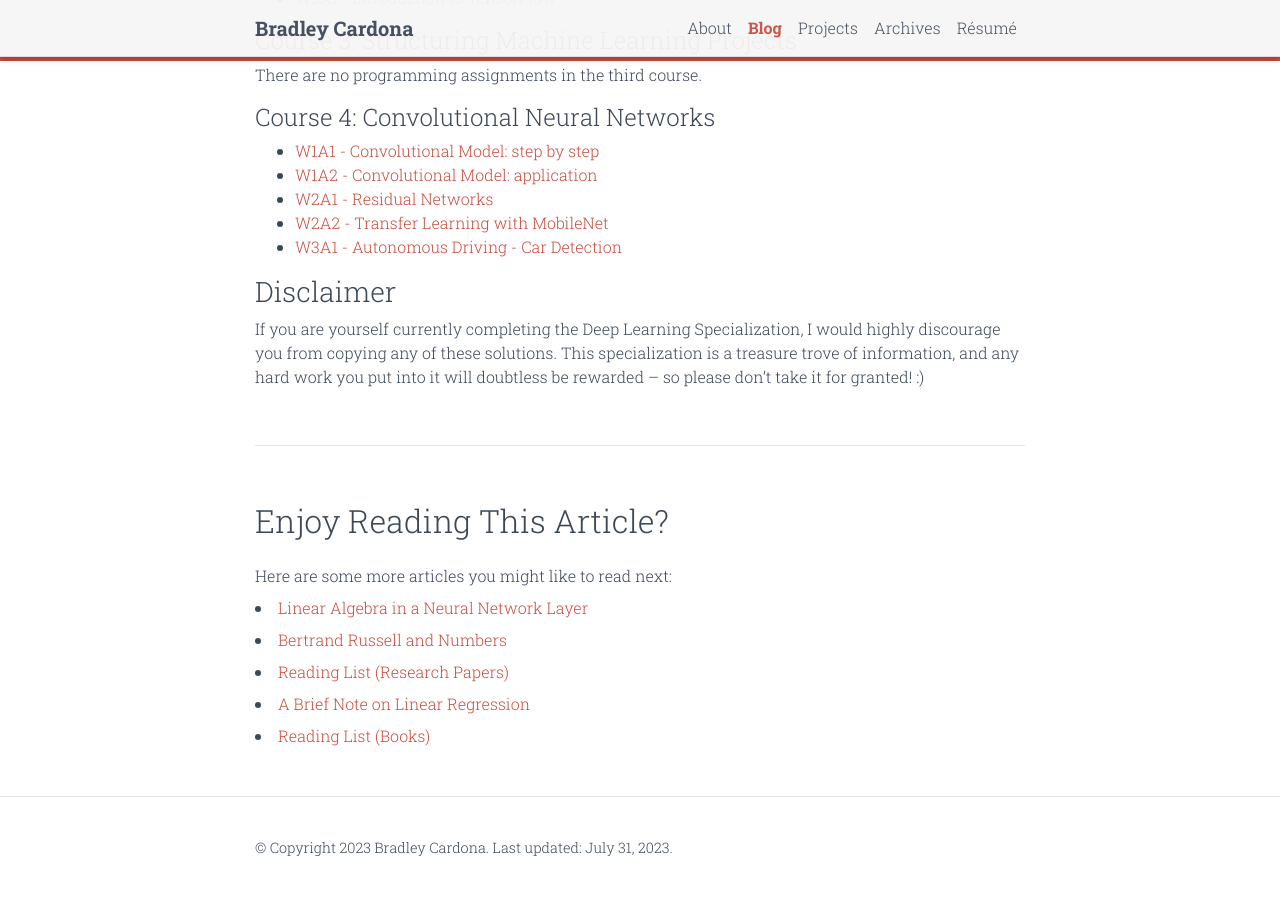
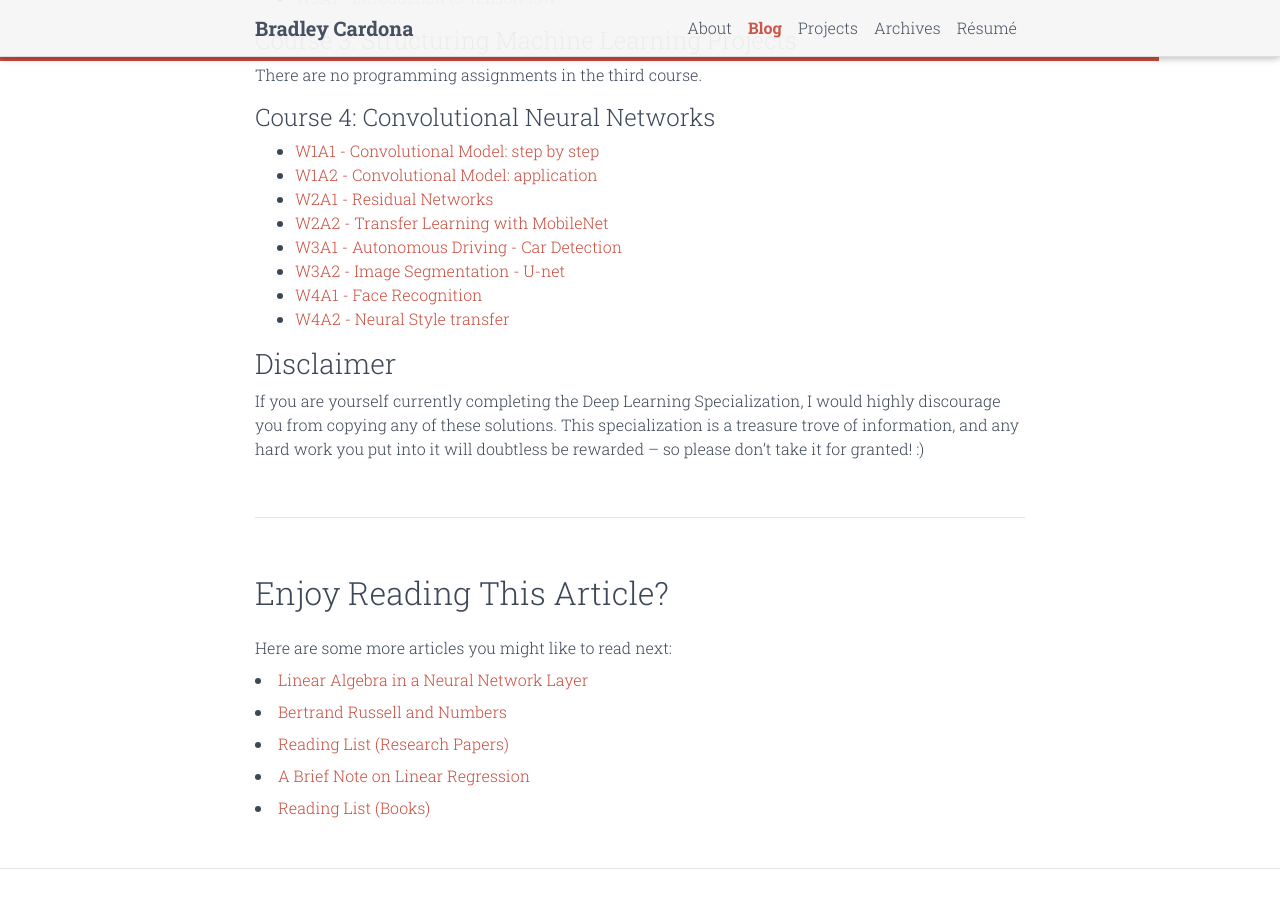
Before and after one commit to BMCARDONA/bmcardona.github.io, a Jekyll site: the page built from _posts/2023-07-23-deep-learning-specialization.md, in a window 1280 px wide and 900 px high, scrolled down 681 px. Built offline with Jekyll 4.4.1, drawn with Linux system fonts in a browser that asks for light colours; comment, search, counter and statistics services are not loaded; a style sheet for code colours, icons or effects is not loaded.

Commit message:
add completed ConvNets course

```diff
--- a/_posts/2023-07-23-deep-learning-specialization.md
+++ b/_posts/2023-07-23-deep-learning-specialization.md
@@ -39,6 +39,9 @@ There are no programming assignments in the third course.
 - [W2A1 - Residual Networks](https://github.com/BMCARDONA/Deep-Learning-Specialization-Solutions/tree/main/4%20-%20Convolutional%20Neural%20Networks/week_2/residual_neural_networks)
 - [W2A2 - Transfer Learning with MobileNet](https://github.com/BMCARDONA/Deep-Learning-Specialization-Solutions/tree/main/4%20-%20Convolutional%20Neural%20Networks/week_2/transfer_learning_with_Mobile_Net)
 - [W3A1 - Autonomous Driving - Car Detection](https://github.com/BMCARDONA/Deep-Learning-Specialization-Solutions/tree/main/4%20-%20Convolutional%20Neural%20Networks/week_3/1_car_detection_with_yolo)
+- [W3A2 - Image Segmentation - U-net](https://github.com/BMCARDONA/Deep-Learning-Specialization-Solutions/tree/main/4%20-%20Convolutional%20Neural%20Networks/week_3/2_image_segmentation_with_u_net)
+- [W4A1 - Face Recognition](https://github.com/BMCARDONA/Deep-Learning-Specialization-Solutions/tree/main/4%20-%20Convolutional%20Neural%20Networks/week_4/1_face_recognition)
+- [W4A2 - Neural Style transfer](https://github.com/BMCARDONA/Deep-Learning-Specialization-Solutions/tree/main/4%20-%20Convolutional%20Neural%20Networks/week_4/2_art_generation_with_neural_style_transfer)
 
 ### Disclaimer
 
```
Also changed, not shown: _drafts/drafts/deep-learning-specialization.md (+0 -3 lines).
